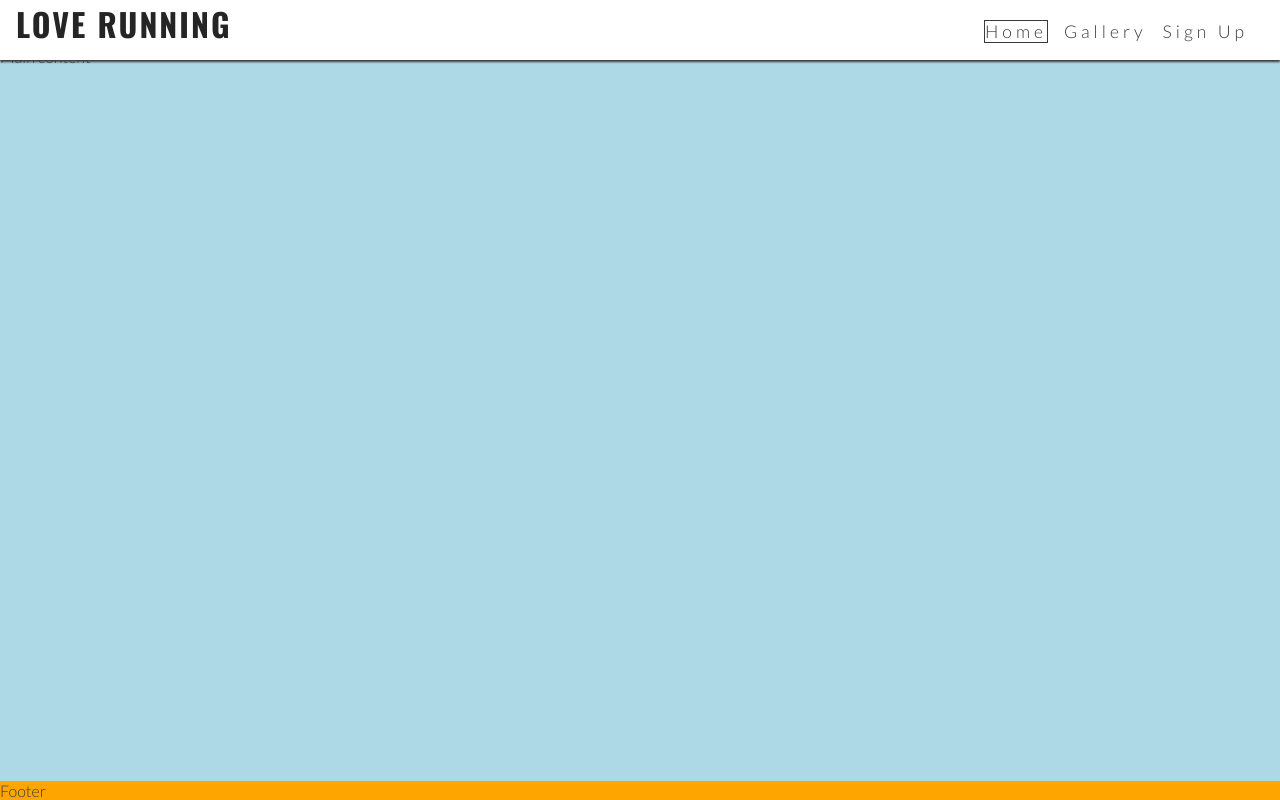
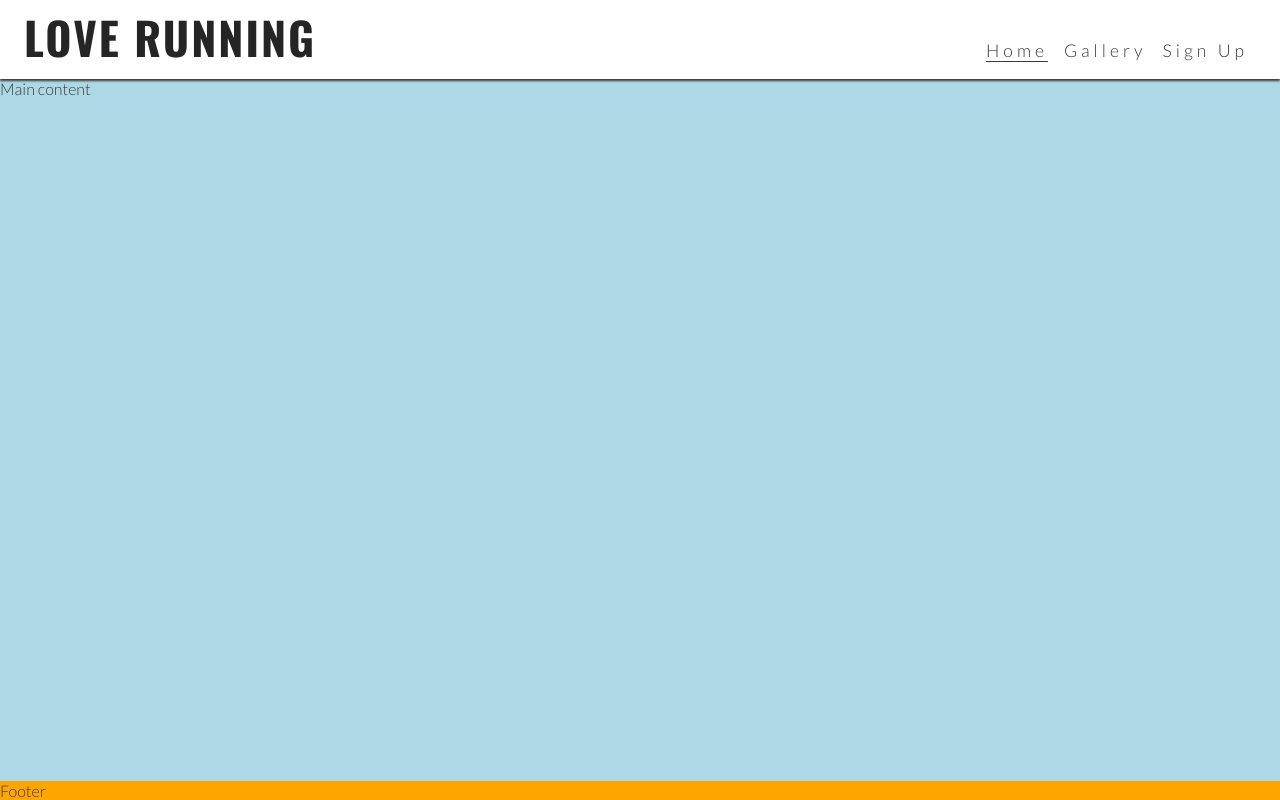
Before and after one commit to ShvetsViktor/love-running, a plain HTML site: page index.html in a window 1280 px wide. Drawn offline with nearby package versions, Linux system fonts and the light colour scheme.

Commit message:
add media query and responsive design on 992px plus

```diff
--- a/assets/css/style.css
+++ b/assets/css/style.css
@@ -54,7 +54,7 @@
 }
 
 .active {
-    border: 1px solid #3a3a3a;
+    border-bottom: 1px solid #3a3a3a;
 }
 
 /* Navbar styles with dropdown toggle */
@@ -117,4 +117,21 @@
     .nav-toggle-label {
         display: none;
     }
+
+    #logo {
+        font-size: 280%;
+        line-height: 75px;
+        margin: 0 0.5rem;
+    }
+
+    /* Push main content to accomodate header */
+    main {
+        margin-top: 79px;
+    }
 }
+
+@media screen and (min-width: 992px) {
+    #menu a:hover {
+        border-bottom: 1px solid #3a3a3a;
+    }
+}
```
